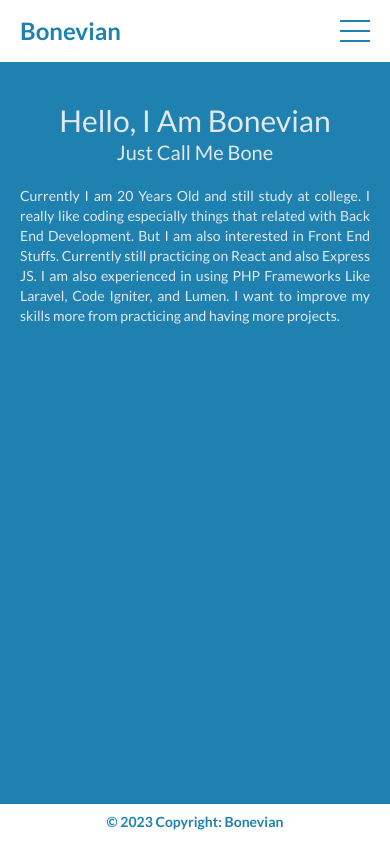
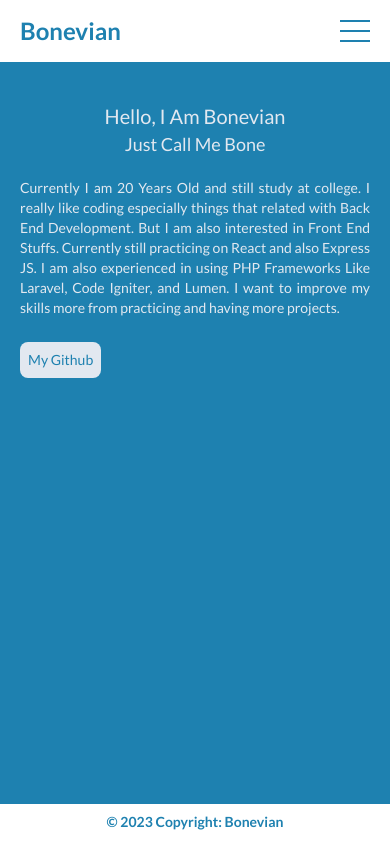
Before and after one commit to MuhammadNazhimMaulana/bonevian-portofolio, a React (Create React App) app: page / in a window 390 px wide. Built offline with nearby package versions, Linux system fonts and the light colour scheme.

Commit message:
Adding About Page

```diff
--- a/src/App.js
+++ b/src/App.js
@@ -8,7 +8,7 @@ import { BrowserRouter, Routes, Route } from 'react-router-dom';
 
 function App() {
   return (
-    <div className="flex flex-col h-screen justify-between bg-primary font-lato">
+    <div className="flex flex-col min-h-screen justify-between bg-primary font-lato">
       <BrowserRouter>
         <Navbar />
         <Routes>
--- a/src/pages/About.js
+++ b/src/pages/About.js
@@ -1,6 +1,19 @@
+import { Link } from 'react-router-dom';
+
 const About = () => {
     return (
-        <div className="mt-10">About</div>
+        <div className="mb-auto mt-4 md:mt-20 mx-auto text-slate-200">
+            <h1 className="text-center text-xl md:text-4xl mt-3">About</h1>
+            <div className="md:px-72">
+                <p className="text-justify p-5 text-sm md:text-lg">My name is Muhammad Nazhim Maulana, Bonevian is just my nickname. I am a Back End Developer but also like to try some Front End stuffs, so I am kind of a fullstack as well. I have been learning coding for almost three years, I also got experienced for a year working in a real company. It was a great experience cause I got a lot of new knowledges. I also join developer community to make my skill even wider.</p>
+                <p className="text-justify p-5 text-sm md:text-lg">One more extra thing, I also enjoy working in a team. We all know that programming or coding is not a one man show, it is more like a team work.</p>
+                <div className="p-5 -mt-4">
+                    <Link to="http://github.com/MuhammadNazhimMaulana" target="_blank">
+                        <button className="p-2 text-sm bg-slate-200 text-primary rounded-lg hover:bg-white">Resume</button>
+                    </Link>
+                </div>
+            </div>
+        </div>
      );
 }
 
--- a/src/pages/Home.js
+++ b/src/pages/Home.js
@@ -1,9 +1,18 @@
+import { Link } from 'react-router-dom';
+
 const Home = () => {
     return (
         <div className="mb-auto mt-4 md:mt-20 mx-auto text-slate-200">
-            <h1 className="text-center text-3xl md:text-4xl mt-3">Hello, I Am Bonevian</h1>
-            <p className="text-center text-xl md:text-2xl md:mt-1">Just Call Me Bone</p>
-            <p className="text-justify p-5 text-sm md:text-lg md:px-72">Currently I am 20 Years Old and still study at college. I really like coding especially things that related with Back End Development. But I am also interested in Front End Stuffs. Currently still practicing on React and also Express JS. I am also experienced in using PHP Frameworks Like Laravel, Code Igniter, and Lumen. I want to improve my skills more from practicing and having more projects.</p>
+            <h1 className="text-center text-xl md:text-4xl mt-3">Hello, I Am Bonevian</h1>
+            <p className="text-center text-lg md:text-2xl md:mt-1">Just Call Me Bone</p>
+            <div className="md:px-72">
+                <p className="text-justify p-5 text-sm md:text-lg">Currently I am 20 Years Old and still study at college. I really like coding especially things that related with Back End Development. But I am also interested in Front End Stuffs. Currently still practicing on React and also Express JS. I am also experienced in using PHP Frameworks Like Laravel, Code Igniter, and Lumen. I want to improve my skills more from practicing and having more projects.</p>
+                <div className="p-5 -mt-4">
+                    <Link  to="http://github.com/MuhammadNazhimMaulana" target="_blank">
+                        <button className="p-2 text-sm bg-slate-200 text-primary rounded-lg hover:bg-white">My Github</button>
+                    </Link >
+                </div>
+            </div>
         </div>
      );
 }
```
